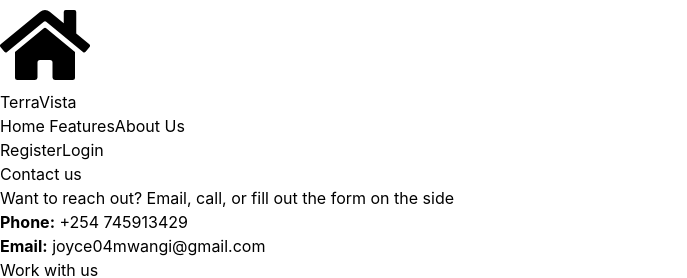
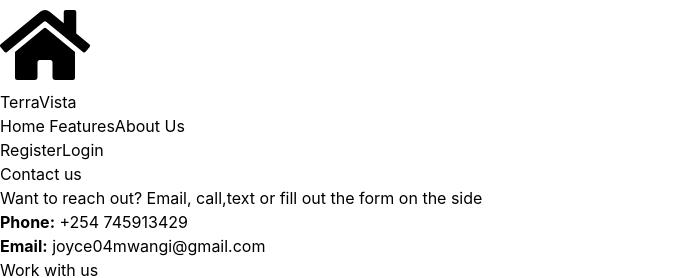
Before and after one commit to JOYCEmwangi8880/Terravista, a React (Vite) app: page /contact in a window 1280 px wide. Shown: the top 278 px of the page, without its empty margins (0-687 px from the left). Built offline with nearby package versions, Linux system fonts and the light colour scheme.

Commit message:
feature: contact

```diff
--- a/src/pages/ContactPage.jsx
+++ b/src/pages/ContactPage.jsx
@@ -5,7 +5,7 @@ const ContactPage = () => {
     <div>
       <h2 className="text-3xl font-bold mb-4">Contact us</h2>
       <p className="mb-4">
-            Want to reach out? Email, call, or fill out the form on the side
+            Want to reach out? Email, call,text  or fill out the form on the side
           </p>
           <p className="mb-2">
             <strong>Phone:</strong> +254 745913429
```
